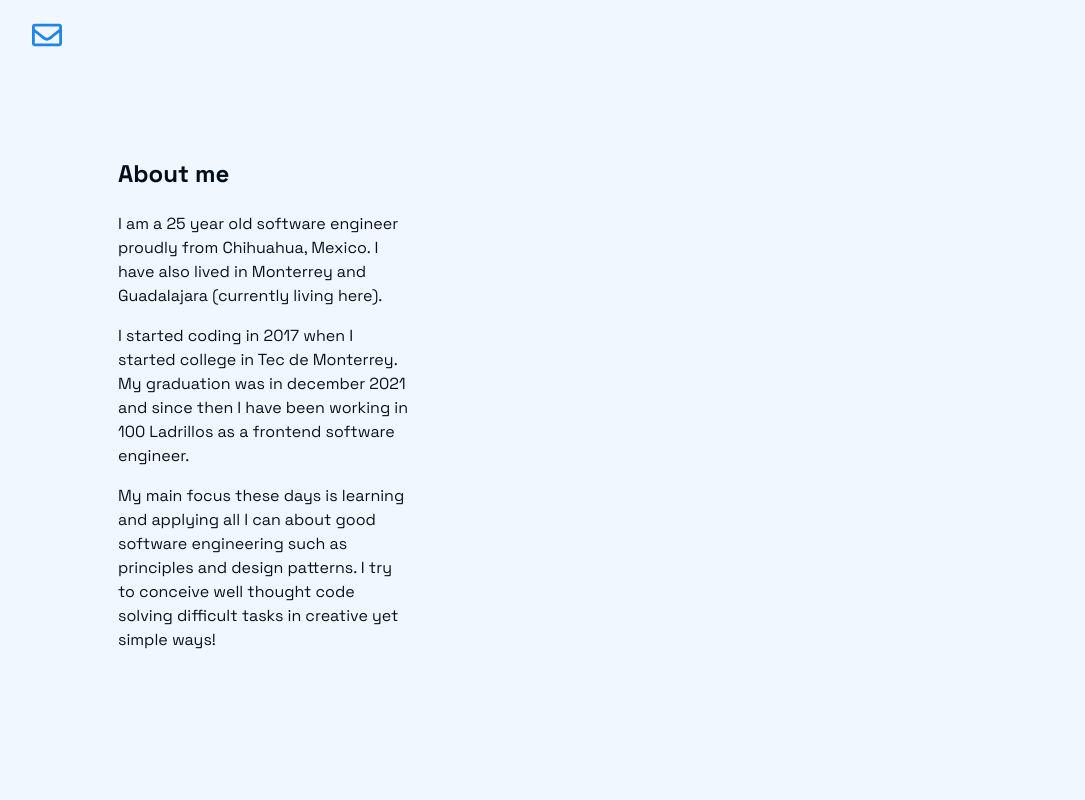
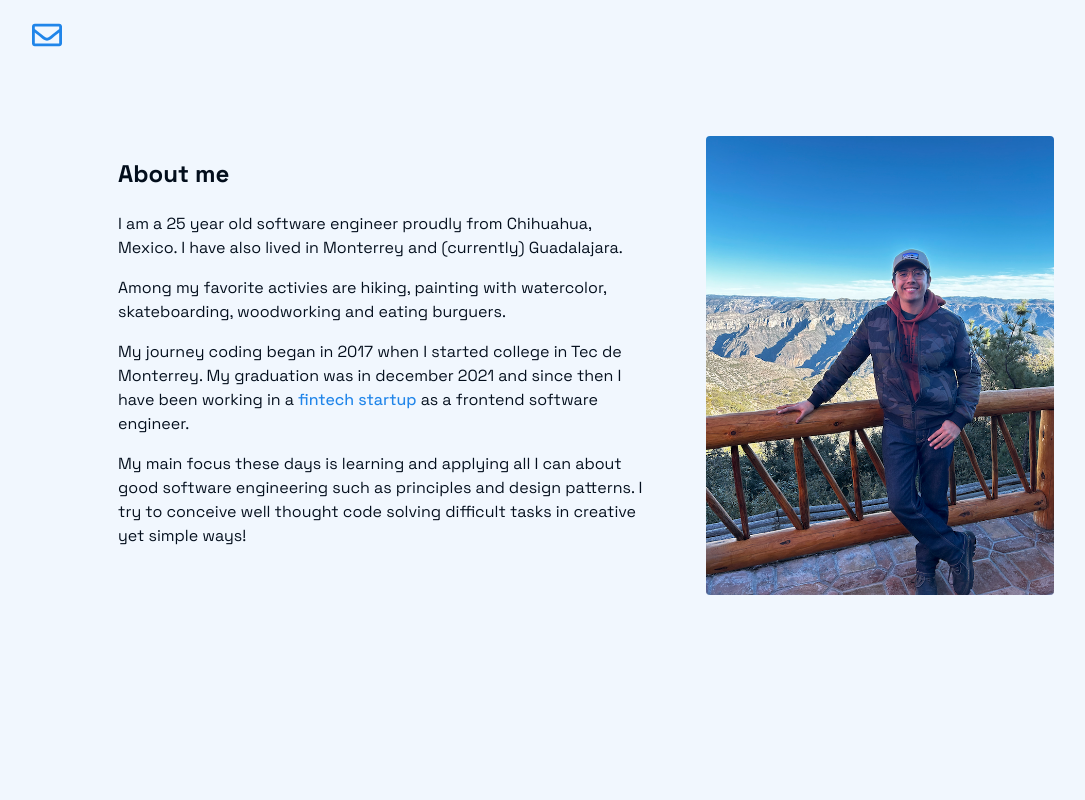
Before and after one commit to OLopezE/my-portfolio, a React (Vite) app: page / in a window 1280 px wide. Shown: the part 680-1480 px from the top of the page, without its empty margins (32-1117 px from the left). Built offline with nearby package versions, Linux system fonts and the light colour scheme.

Commit message:
adding more images

```diff
--- a/src/views/firelinkShrine/FireLinkShrine.jsx
+++ b/src/views/firelinkShrine/FireLinkShrine.jsx
@@ -15,7 +15,7 @@ const FireLinkShrine = () => {
         <h1>OSCAR LÓPEZ ESCOBAR</h1>
         <h2>Welcome to my portfolio</h2>
       </div>
-      <img src={myself} />
+      <img src={myself} alt="me at sandia tramway"/>
     </FireLinkSection>
   )
 }
--- a/src/views/meetMe/MeetMe.jsx
+++ b/src/views/meetMe/MeetMe.jsx
@@ -2,7 +2,7 @@ import React, { useContext } from 'react'
 import { ThemeContext } from '../../theme/ThemeProvider';
 
 import { MeetMeSection } from './MeetMe.style';
-import myself from '/images/me_tequila.jpeg'
+import myself from '/images/me_at_barrancas.png'
 
 const MeetMe = () => {
   const { themeColor, myPalette } = useContext(ThemeContext);
@@ -18,12 +18,14 @@ const MeetMe = () => {
 
   return (
     <MeetMeSection palette={myPalette}>
-      <h2>About me</h2>
       <div>
-        <p>I am a {getAge(new Date())} year old software engineer proudly from Chihuahua, Mexico. I have also lived in Monterrey and Guadalajara (currently living here).</p>
-        <p>I started coding in 2017 when I started college in Tec de Monterrey. My graduation was in december 2021 and since then I have been working in 100 Ladrillos as a frontend software engineer.</p>
+        <h2>About me</h2>
+        <p>I am a {getAge(new Date())} year old software engineer proudly from Chihuahua, Mexico. I have also lived in Monterrey and (currently) Guadalajara.</p>
+        <p>Among my favorite activies are hiking, painting with watercolor, skateboarding, woodworking and eating burguers.</p>
+        <p>My journey coding began in 2017 when I started college in Tec de Monterrey. My graduation was in december 2021 and since then I have been working in a <a href='https://100ladrillos.com/' target='_blank'>fintech startup</a> as a frontend software engineer.</p>
         <p>My main focus these days is learning and applying all I can about good software engineering such as principles and design patterns. I try to conceive well thought code solving difficult tasks in creative yet simple ways!</p>
       </div>
+      <img src={myself} alt="me at las barrancas del cobre" />
     </MeetMeSection>
   )
 }
--- a/src/views/meetMe/MeetMe.style.js
+++ b/src/views/meetMe/MeetMe.style.js
@@ -1,20 +1,29 @@
 import styled from 'styled-components'
 
 const MeetMeSection = styled.section`
-  > h2 {
+  margin: 0 auto;
+
+  h2, p {
     text-align: left;
   }
 
-  margin: 0 auto;
-
-  p {
-    text-align: left;
+  img {
+    width: 80%;
+    border-radius: 4px;
   }
 
   @media (min-width: 800px) {
+    display: grid;
+    grid-template-columns: repeat(2, 1fr);
+    gap: 1rem;
+
     > div {
-    width: 30%;
-  }
+      width: 528px;
+    }
+
+    img {
+      justify-self: center;
+    }
   }
 `;
 
```
Also changed, not shown: public/images/me_at_barrancas.png (added).
